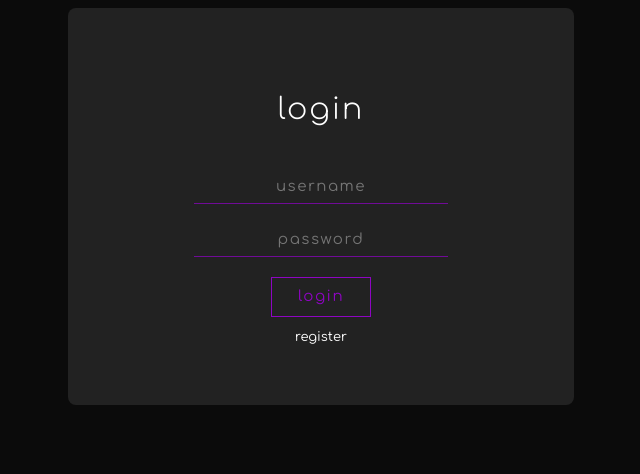
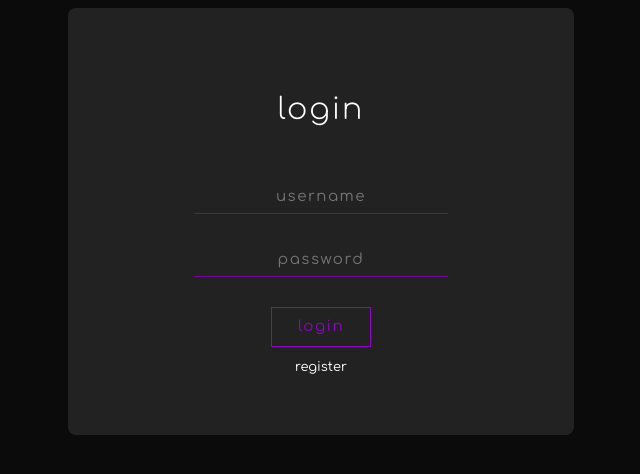
Before and after one commit to PopovicMirko24/ChatApp, a PHP site: page /login.php in a window 1280 px wide. Shown: the top 474 px of the page, without its empty margins (319-959 px from the left). Run offline with PHP 8.4, Linux system fonts and the light colour scheme.

Commit message:
Frontend of login and register pafes.

```diff
--- a/css/login.css
+++ b/css/login.css
@@ -37,7 +37,7 @@ h2{
 }
 
 input{
-    margin-top: 20px;
+    margin-top: 30px;
     text-align: center;
     letter-spacing: 1.5px;
 }
```
